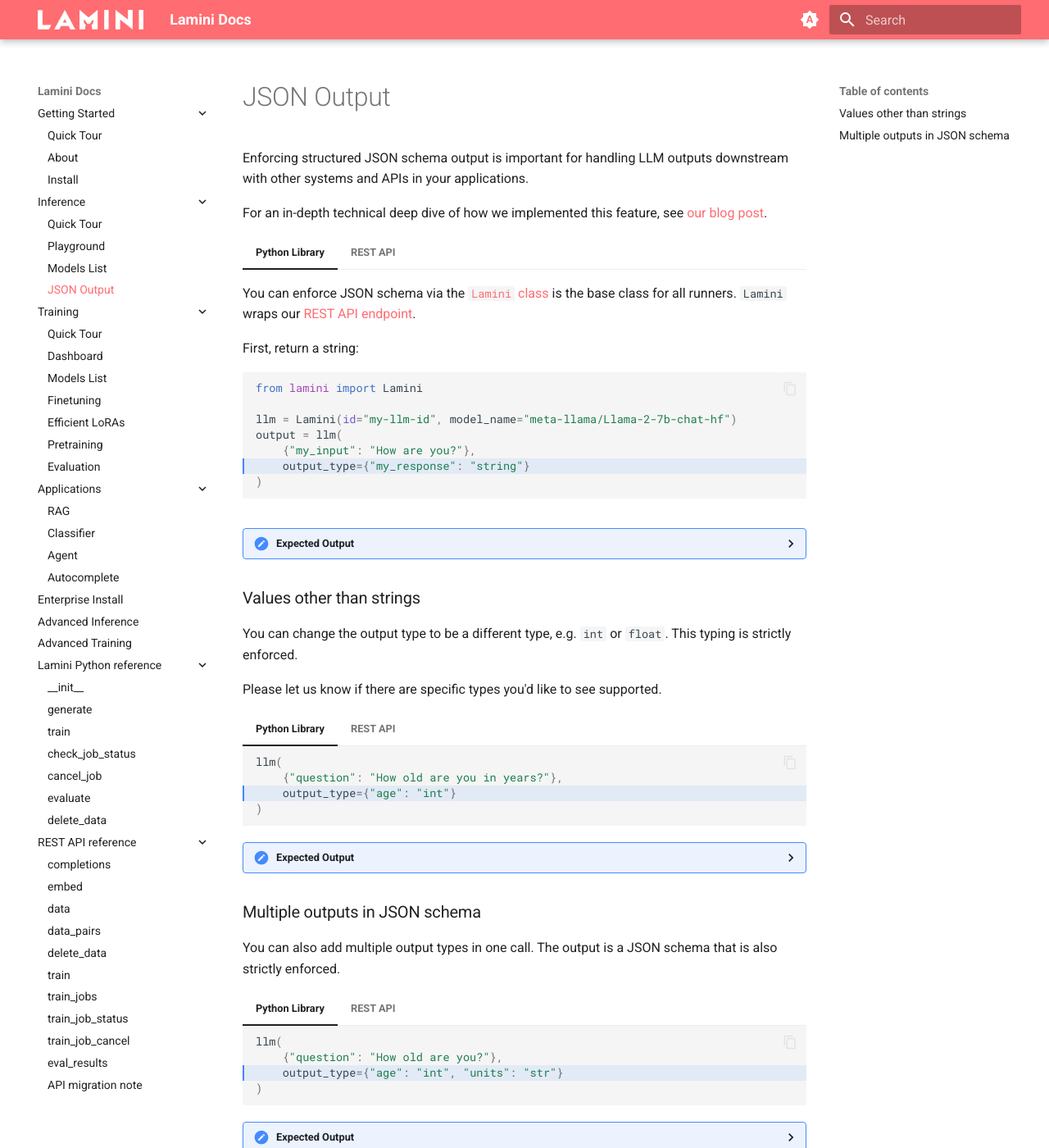
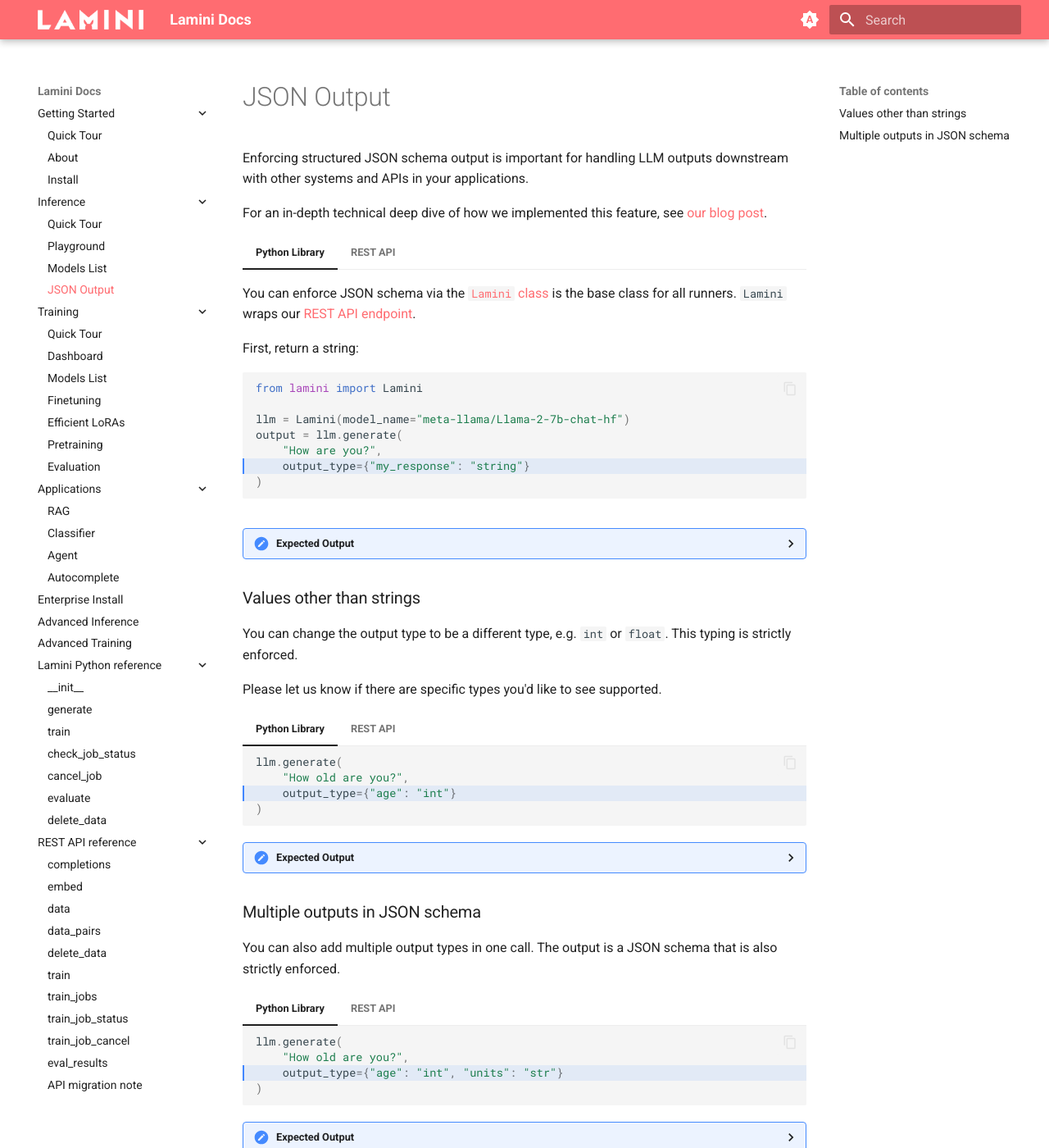
Before and after one commit to lamini-ai/lamini-ai.github.io, an MkDocs documentation site: the page built from docs/inference/json_output.md, in a window 1280 px wide and 1400 px high. Shown: the whole window at 82% size. Built offline with MkDocs 1.6.1 and Material for MkDocs 9.7.7, drawn with Linux system fonts in a browser that asks for light colours.

Commit message:
Update json output

````diff
--- a/docs/inference/json_output.md
+++ b/docs/inference/json_output.md
@@ -12,9 +12,9 @@
     ```python hl_lines="6"
     from lamini import Lamini
 
-    llm = Lamini(id="my-llm-id", model_name="meta-llama/Llama-2-7b-chat-hf")
-    output = llm(
-        {"my_input": "How are you?"},
+    llm = Lamini(model_name="meta-llama/Llama-2-7b-chat-hf")
+    output = llm.generate(
+        "How are you?",
         output_type={"my_response": "string"}
     )
     ```
@@ -23,16 +23,13 @@
 
     First, get a basic string output out:
 
-    ```sh hl_lines="10-12"
-    curl --location "https://api.lamini.ai/v2/lamini/completions" \
+    ```sh hl_lines="7-9"
+    curl --location "https://api.lamini.ai/v1/completions" \
     --header "Authorization: Bearer $LAMINI_API_KEY" \
     --header "Content-Type: application/json" \
     --data '{
-        "id": "my-llm-id",
         "model_name": "meta-llama/Llama-2-7b-chat-hf",
-        "in_value": {
-            "question": "How are you?"
-        },
+        "prompt": "How are you?",
         "out_type": {
             "my_response": "str"
         }
@@ -56,23 +53,20 @@
 === "Python Library"
 
     ```python hl_lines="3"
-    llm(
-        {"question": "How old are you in years?"},
+    llm.generate(
+        "How old are you?",
         output_type={"age": "int"}
     )
     ```
 === "REST API"
 
-    ```sh hl_lines="10-12"
-    curl --location "https://api.lamini.ai/v2/lamini/completions" \
+    ```sh hl_lines="7-9"
+    curl --location "https://api.lamini.ai/v1/completions" \
     --header "Authorization: Bearer $LAMINI_API_KEY" \
     --header "Content-Type: application/json" \
     --data '{
-        "id": "my-llm-id",
         "model_name": "meta-llama/Llama-2-7b-chat-hf",
-        "in_value": {
-            "question": "How old are you?"
-        },
+        "prompt": "How old are you?",
         "out_type": {
             "response": "int"
         }
@@ -95,24 +89,21 @@
 === "Python Library"
 
     ```python hl_lines="3"
-    llm(
-        {"question": "How old are you?"},
+    llm.generate(
+        "How old are you?",
         output_type={"age": "int", "units": "str"}
     )
     ```
 
 === "REST API"
 
-    ```sh hl_lines="10-13"
-    curl --location "https://api.lamini.ai/v2/lamini/completions" \
+    ```sh hl_lines="7-10"
+    curl --location "https://api.lamini.ai/v1/completions" \
     --header "Authorization: Bearer $LAMINI_API_KEY" \
     --header "Content-Type: application/json" \
     --data '{
-        "id": "my-llm-id",
         "model_name": "meta-llama/Llama-2-7b-chat-hf",
-        "in_value": {
-            "question": "How old are you?"
-        },
+        "prompt": "How old are you?",
         "out_type": {
             "age": "int",
             "units": "str"
````
Also changed, not shown: other parts of docs/inference/json_output.md (+2 -2 lines).
